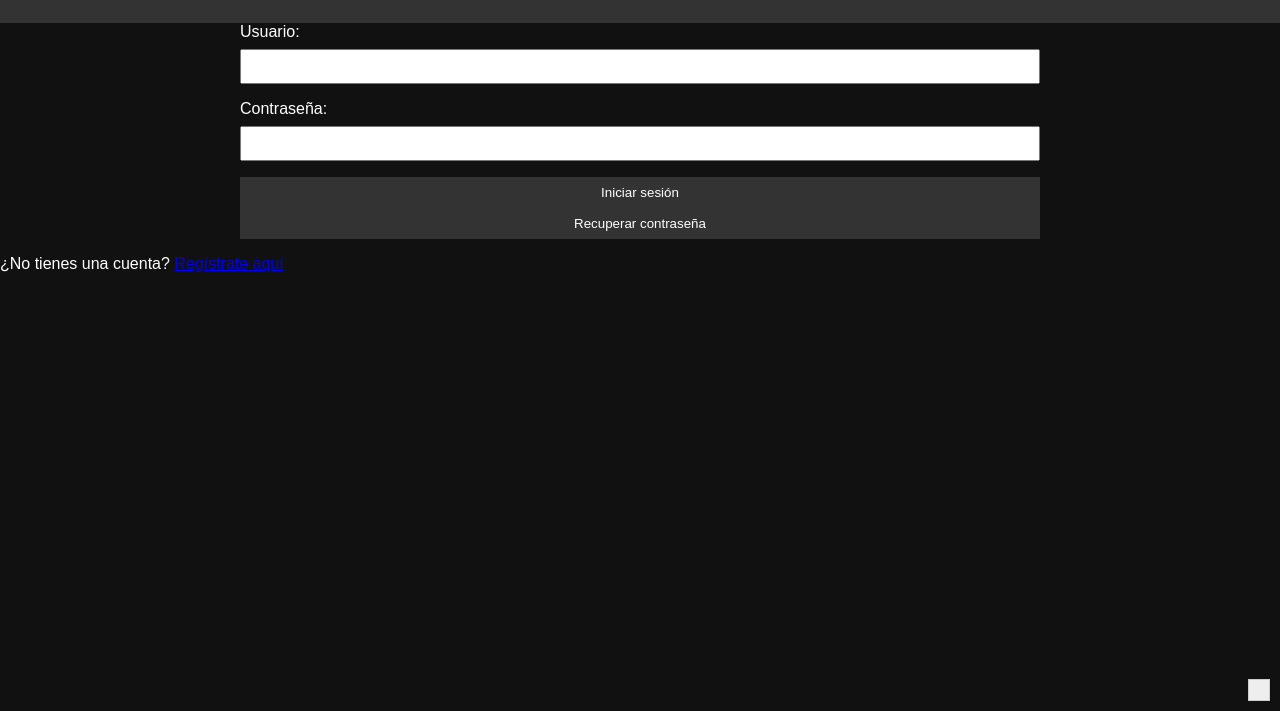
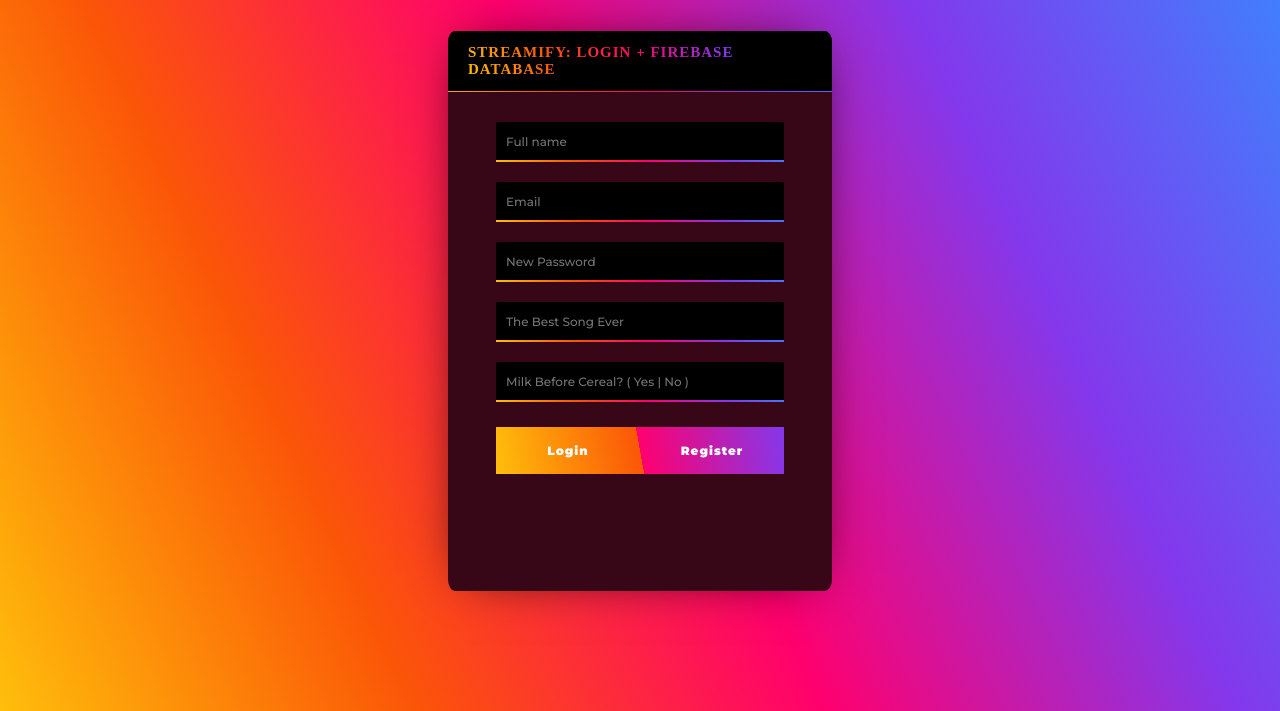
Before and after one commit to federicogarciabarreiro/Streamify, a plain HTML site: page project/index.html in a window 1280 px wide. Shown: the part 89-800 px from the top of the page. Drawn offline with Linux system fonts and the light colour scheme; a web font is replaced by a local one.

Commit message:
Actualizacion.
Login Firebase integrado y funcionando.

```diff
--- /dev/null
+++ b/project/css/index.css
@@ -0,0 +1,136 @@
+html, body {
+    width: 100%;
+    height: 100%;
+    background: -webkit-linear-gradient(25deg, #FFBE0B, #FB5607, #FF006E, #8338EC, #3A86FF);
+
+    display: flex;
+    justify-content: center;
+    align-items: center;
+}
+
+* {
+    margin: 0;
+    padding: 0;
+    box-sizing: border-box;
+    border: none;
+    outline: none;
+}
+#content_container {
+    width: 30%;
+    height: 70%;
+}
+
+#form_container {
+    width: 100%;
+    height: 100%;
+
+    background-color: #370617;
+    box-shadow: 0 0 50px -20px #000;
+    border-radius: 2%;
+
+    overflow: hidden;
+}
+
+#form_header_container {
+    width: 100%;
+    height: 5%;
+
+    display: flex;
+    justify-content: center;
+    align-items: center;
+    float: left;
+
+    padding: 20px;
+    padding-bottom: 30px;
+    padding-top: 30px;
+
+    border-bottom: 1px solid transparent;
+    border-image: -webkit-linear-gradient(25deg, #FFBE0B, #FB5607, #FF006E, #8338EC, #3A86FF) 20;
+    background: #000;
+}
+
+#form_header {
+    display: inline-block;
+    font-size: 15px;
+    font-family: Bowlby One SC;
+    font-weight: 900;
+    text-transform: uppercase;
+    letter-spacing: 1px;
+
+
+    background: -webkit-linear-gradient(25deg, #FFBE0B, #FB5607, #FF006E, #8338EC, #3A86FF);
+      -webkit-background-clip: text;
+      -webkit-text-fill-color: transparent;
+}
+
+#form_content_container {
+    width: 100%;
+    height: 90%;
+
+    float: left;
+
+    display: flex;
+    justify-content: center;
+    align-items: center;
+
+    padding-top: 30px;
+}
+
+#form_content_inner_container {
+    width: 75%;
+    height: 100%;
+
+    float: left;
+
+}
+
+input {
+    width: 100%;
+    height: 40px;
+
+    padding-left: 10px;
+    margin-bottom: 20px;
+
+    background: #000;
+    font-family: Montserrat;
+    font-weight: 500;
+    color: #fff;
+    font-size: 12px;
+
+    border-bottom: 2px solid transparent;
+    border-top-left-radius: 2%;
+    border-top-right-radius: 2%;
+    border-image: -webkit-linear-gradient(25deg, #FFBE0B, #FB5607, #FF006E, #8338EC, #3A86FF) 1;
+}
+
+#button_container {
+    width: 100%;
+    height: 10%;
+
+    background-image: linear-gradient(80deg, #FFBE0B, #FB5607 50%, #FF006E 50%, #8338EC);
+    color: #fff;
+
+    float: left;
+
+    margin-top: 5px;
+}
+
+#button_container button {
+    width: 50%;
+    height: 100%;
+    float: left;
+
+    background: transparent;
+    color: inherit;
+
+    font-family: Montserrat;
+    letter-spacing: 1px;
+    font-weight: 900;
+    font-size: 12px;
+
+    cursor: pointer;
+
+    display: flex;
+    justify-content: center;
+    align-items: center;
+}
--- a/project/css/styles.css
+++ b/project/css/styles.css
@@ -123,12 +123,3 @@
         width: 100%;
     }
 }
-
-#firebase-status {
-    position: fixed;
-    bottom: 10px;
-    right: 10px;
-    padding: 10px;
-    background-color: #eee;
-    border: 1px solid #ccc;
-  }
--- a/project/index.html
+++ b/project/index.html
@@ -1,38 +1,50 @@
 <!DOCTYPE html>
-<html lang="es">
-<head>
-    <meta charset="UTF-8">
-    <meta name="viewport" content="width=device-width, initial-scale=1.0">
-    <link rel="stylesheet" href="css\styles.css">
-    <title>Streamify</title>
-</head>
-<body>
-    <header>
-        <h1>Streamify</h1>
-    </header>
-    <!-- Sistema de login -->
-    <section id="login-section">
-        <form id="login-form">
-            <label for="username">Usuario:</label>
-            <input type="text" id="username" name="username" required>
+<html>
+    <head>
+        <meta charset="utf-8">
+        <title>Login + Firebase Database</title>
 
-            <label for="password">Contraseña:</label>
-            <input type="password" id="password" name="password" required>
+         <!-- Google Fonts -->
+        <link rel="preconnect" href="https://fonts.gstatic.com">
+        <link href="https://fonts.googleapis.com/css2?family=Montserrat&display=swap" rel="stylesheet">
+        <link href="https://fonts.googleapis.com/css2?family=Montserrat:wght@900&display=swap" rel="stylesheet">
+        <link href="https://fonts.googleapis.com/css2?family=Montserrat:wght@500&display=swap" rel="stylesheet">
+        <link href="https://fonts.googleapis.com/css2?family=Bowlby+One+SC&display=swap" rel="stylesheet">
 
-            <button type="submit">Iniciar sesión</button>
-            <button type="button" id="recover-button">Recuperar contraseña</button>
-        </form>
-        <p id="login-message"></p>
-    </section>
+        <link rel="stylesheet" type="text/css" href="css/index.css">
+    </head>
 
-    <!-- Enlace para ir a la página de registro -->
-    <section id="register-section">
-        <p>¿No tienes una cuenta? <a href="register.html">Regístrate aquí</a></p>
-    </section>
+    <body>
+        <div id="content_container">
+            <div id="form_container">
+                <div id="form_header_container">
+                    <h2 id="form_header"> Streamify: Login + Firebase Database </h2>
+                </div>
 
-    <!-- Agrega este div al final del body -->
-    <div id="firebase-status" style="position: fixed; bottom: 10px; right: 10px; padding: 10px; background-color: #eee;"></div>
+                <div id="form_content_container">
+                    <div id="form_content_inner_container">
+                        <input type="text" id="full_name" placeholder="Full name">
+                        <input type="email" id="email" placeholder="Email">
+                        <input type="password" id="password" placeholder="New Password">
 
+                        <input type="text" id="favourite_song" placeholder="The Best Song Ever">
+                        <input type="text" id="milk_before_cereal" placeholder="Milk Before Cereal? ( Yes | No )">
+
+                        <div id="button_container">
+                            <button onclick="login()">Login</button>
+                            <button onclick="register()">Register</button>
+                        </div>
+
+                    </div>
+                </div>
+            </div>
+        </div>
+    </body>
+
+    <script src="js\firebaseConfig.js"></script>
+    <script src="https://www.gstatic.com/firebasejs/8.6.8/firebase-app.js"></script>
+    <script src="https://www.gstatic.com/firebasejs/8.6.8/firebase-auth.js"></script>
+    <script src="https://www.gstatic.com/firebasejs/8.6.8/firebase-database.js"></script>
     <script src="js\index.js"></script>
-</body>
+
 </html>
--- a/project/js/index.js
+++ b/project/js/index.js
@@ -1,79 +1,126 @@
-import firebase from 'firebase/app';
-import 'firebase/auth';
-import 'firebase/firestore';
+if (typeof window.firebaseConfig === 'undefined') {
+  console.error('window.firebaseConfig no está definido. Asegúrate de incluir firebaseConfig.js correctamente.');
+} else {
+  // Inicializar Firebase
+  firebase.initializeApp(window.firebaseConfig);
 
-import firebaseConfig from './firebaseConfig';
+  const auth = firebase.auth();
+  const database = firebase.database();
 
-//Inicializa Firebase
-firebase.initializeApp(firebaseConfig);
+//Funcion de registro
+function register () {
 
-//Observador de autenticación para manejar cambios de estado
-firebase.auth().onAuthStateChanged(function (user) {
-  if (user) {
-    //El usuario está autenticado, redirigir a la página del lobby
-    window.location.href = 'lobby.html';
+  //Ingreso de datos
+  email = document.getElementById('email').value
+  password = document.getElementById('password').value
+  full_name = document.getElementById('full_name').value
+  favourite_song = document.getElementById('favourite_song').value
+  milk_before_cereal = document.getElementById('milk_before_cereal').value
+
+  // Validacion
+  if (validate_email(email) == false || validate_password(password) == false) {
+    alert('Correo electronico o contraseña incorrectos.')
+    return
   }
-});
+  if (validate_field(full_name) == false || validate_field(favourite_song) == false || validate_field(milk_before_cereal) == false) {
+    alert('Uno o mas campos estan incorrectos o incompletos.')
+    return
+  }
 
-//Función para establecer el estado de Firebase
-function setFirebaseStatus(online) {
-  const statusElement = document.getElementById('firebase-status');
-  statusElement.textContent = `Firebase: ${online ? 'Conectado (Online)' : 'Desconectado (Offline)'}`;
+  //Crear usuario
+  auth.createUserWithEmailAndPassword(email, password)
+  .then(function() {
+
+    var user = auth.currentUser
+    var database_ref = database.ref()
+
+    var user_data = {
+      email : email,
+      full_name : full_name,
+      favourite_song : favourite_song,
+      milk_before_cereal : milk_before_cereal,
+      last_login : Date.now()
+    }
+
+    database_ref.child('users/' + user.uid).set(user_data)
+
+    alert('Usuario creado.')
+  })
+  .catch(function(error) {
+    var error_code = error.code
+    var error_message = error.message
+
+    alert(error_message)
+  })
 }
 
-//Observador de conexión a Firebase (Firestore)
-firebase.firestore().enableNetwork().then(function () {
-  console.log('Firebase en línea');
-  setFirebaseStatus(true);
-}).catch(function () {
-  console.log('Firebase desconectado');
-  setFirebaseStatus(false);
-});
+//Login
+function login () {
 
-document.addEventListener('DOMContentLoaded', function () {
-  const loginForm = document.getElementById('login-form');
-  const loginMessage = document.getElementById('login-message');
-  const recoverButton = document.getElementById('recover-button');
+  //Ingreso de datos
+  email = document.getElementById('email').value
+  password = document.getElementById('password').value
 
-  loginForm.addEventListener('submit', function (event) {
-    event.preventDefault();
+  // Validar
+  if (validate_email(email) == false || validate_password(password) == false) {
+    alert('Correo electronico o contraseña incorrectos.')
+    return
+  }
 
-    const enteredUsername = event.target.username.value;
-    const enteredPassword = event.target.password.value;
+  //Autenticar usuario
+  auth.signInWithEmailAndPassword(email, password)
+  .then(function() {
 
-    // Autenticar con Firebase
-    firebase.auth().signInWithEmailAndPassword(enteredUsername, enteredPassword)
-      .then((userCredential) => {
-        // Autenticación exitosa, el usuario está autenticado
-        const user = userCredential.user;
-        console.log('Usuario autenticado:', user);
+    var user = auth.currentUser
 
-        // Redirigir a la página del lobby
-        window.location.href = 'lobby.html?login=success';
-      })
-      .catch((error) => {
-        // Error de autenticación
-        const errorCode = error.code;
-        const errorMessage = error.message;
-        console.error('Error de autenticación:', errorCode, errorMessage);
-        loginMessage.textContent = 'Credenciales incorrectas. Inténtalo de nuevo.';
-      });
-  });
+    var database_ref = database.ref()
 
-  recoverButton.addEventListener('click', function () {
-    // Abre el formulario de recuperación de contraseña de Firebase
-    const email = prompt('Ingresa tu correo electrónico para recuperar la contraseña:');
+    var user_data = {
+      last_login : Date.now()
+    }
 
-    if (email) {
-      // Envía el correo de recuperación de contraseña
-      firebase.auth().sendPasswordResetEmail(email)
-        .then(() => {
-          alert('Se ha enviado un correo de recuperación de contraseña. Revisa tu bandeja de entrada.');
-        })
-        .catch((error) => {
-          console.error('Error al enviar el correo de recuperación de contraseña:', error);
-          alert('Hubo un error al enviar el correo de recuperación de contraseña. Inténtalo de nuevo.');
-        });
-    }
-  });
-});
+    database_ref.child('users/' + user.uid).update(user_data)
+
+    alert('Loggin exitoso.')
+
+  })
+  .catch(function(error) {
+    var error_code = error.code
+    var error_message = error.message
+
+    alert(error_message)
+  })
+}
+
+//Validar correo electronico.
+function validate_email(email) {
+  expression = /^[^@]+@\w+(\.\w+)+\w$/
+  if (expression.test(email) == true) {
+    return true
+  } else {
+    return false
+  }
+}
+
+//Validar contraseña.
+function validate_password(password) {
+  if (password < 6) {
+    return false
+  } else {
+    return true
+  }
+}
+
+//Validar campos.
+function validate_field(field) {
+  if (field == null) {
+    return false
+  }
+
+  if (field.length <= 0) {
+    return false
+  } else {
+    return true
+  }
+}
+}
```
Also changed, not shown: project/lobby.html (+1 -1 lines), project/playback.html (+1 -1 lines), project/register.html (+1 -1 lines), project/user.html (+1 -1 lines).
